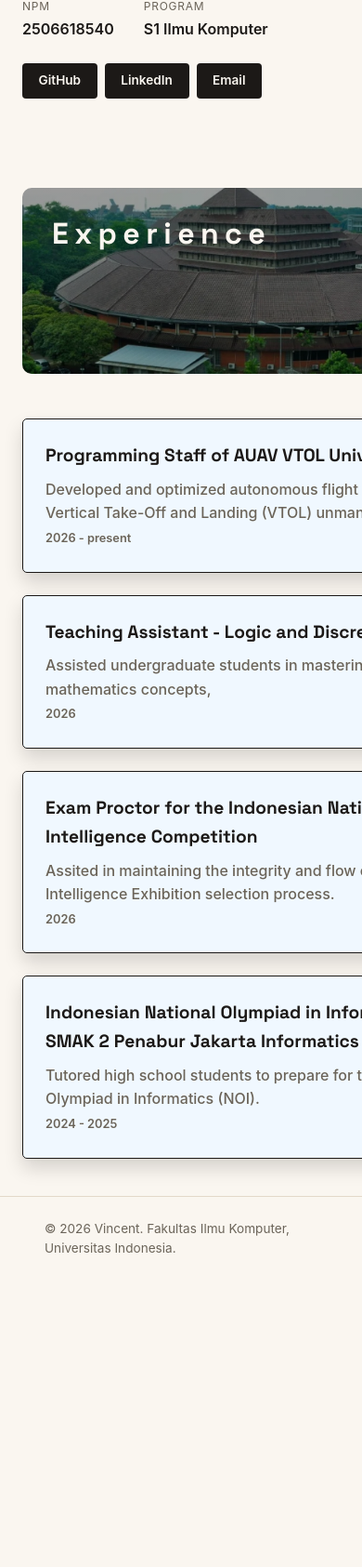
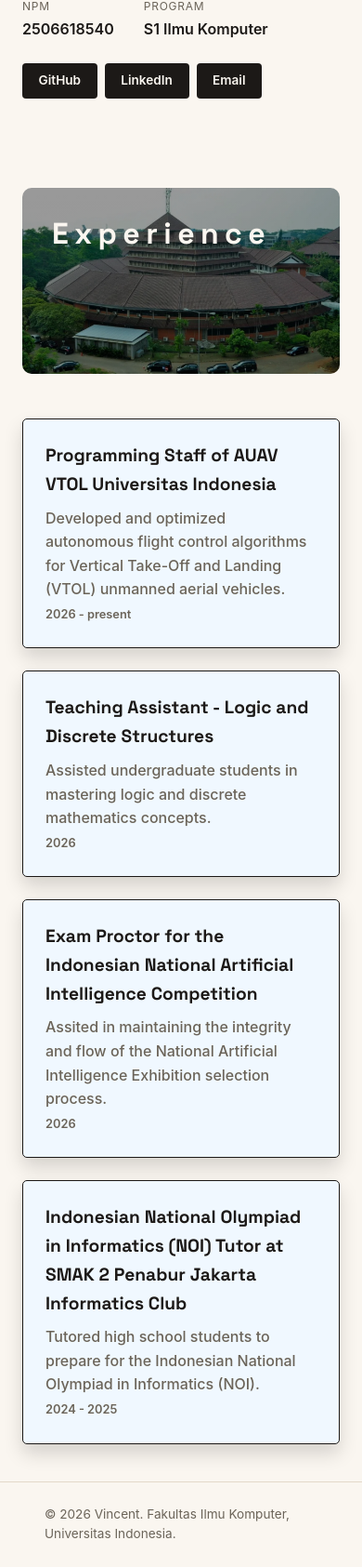
Before and after one commit to vin137/myportofolio, a Django app: page / in a window 390 px wide, after a click on "Experience"; the page is wider, and only the part inside the window is pictured. Shown: the part 639-2324 px from the top of that part at 93% size. Before the commit the page ends 1986 px from the top of that part, so only its background shows below. Run offline with Django 5.2, Linux system fonts and the light colour scheme.

Commit message:
memperbaiki typo dan penyesuaian untuk mobile device

```diff
--- a/static/css/style.css
+++ b/static/css/style.css
@@ -196,6 +196,19 @@ h1, .brand {
     .social-links {
         justify-content: flex-start;
     }
+
+    .section-title{
+        width: 100%;
+        max-width: 100%;
+        font-size: 1.5rem;
+        min-height: 100px;
+    }
+
+    .experience-list{
+        width: 100%;
+        max-width: 100%;
+        padding: 1.25rem;
+    }
 }
 
 .section-block {
--- a/templates/index.html
+++ b/templates/index.html
@@ -16,6 +16,7 @@
             <a href="#profile" class="brand">Vincent</a>
             <nav>
                 <a href="#profile">Profile</a>
+                <a href="#experience">Experience</a>
             </nav>
         </div>
     </header>
@@ -48,7 +49,7 @@
                     </dl>
                     <div class="social-links">
                         <a href="https://github.com/vin137" class="social-link">GitHub</a>
-                        <a href="https://linkedin.com/" class="social-link">LinkedIn</a>
+                        <a href="https://www.linkedin.com/in/vincent-armando-5a9106185?utm_source=share_via&utm_content=profile&utm_medium=member_android" class="social-link">LinkedIn</a>
                         <a href="mailto:vincent.armando@ui.ac.id" class="social-link">Email</a>
                     </div>
                 </div>
@@ -69,7 +70,7 @@
                         </div>
                         <div class="experience-list">
                             <h3>Teaching Assistant - Logic and Discrete Structures</h3>
-                            <p>Assisted undergraduate students in mastering logic and discrete mathematics concepts,</p>
+                            <p>Assisted undergraduate students in mastering logic and discrete mathematics concepts.</p>
                             <span class="date">2026</span>
                         </div>
                         <div class="experience-list">
@@ -78,7 +79,7 @@
                             <span class="date">2026</span>
                         </div>
                         <div class="experience-list">
-                            <h3>Indonesian National Olympiad in Informatics(NOI) Tutor at SMAK 2 Penabur Jakarta Informatics Club</h3>
+                            <h3>Indonesian National Olympiad in Informatics (NOI) Tutor at SMAK 2 Penabur Jakarta Informatics Club</h3>
                             <p>Tutored high school students to prepare for the Indonesian National Olympiad in Informatics (NOI).</p>
                             <span class="date">2024 - 2025</span>
                         </div>
```
